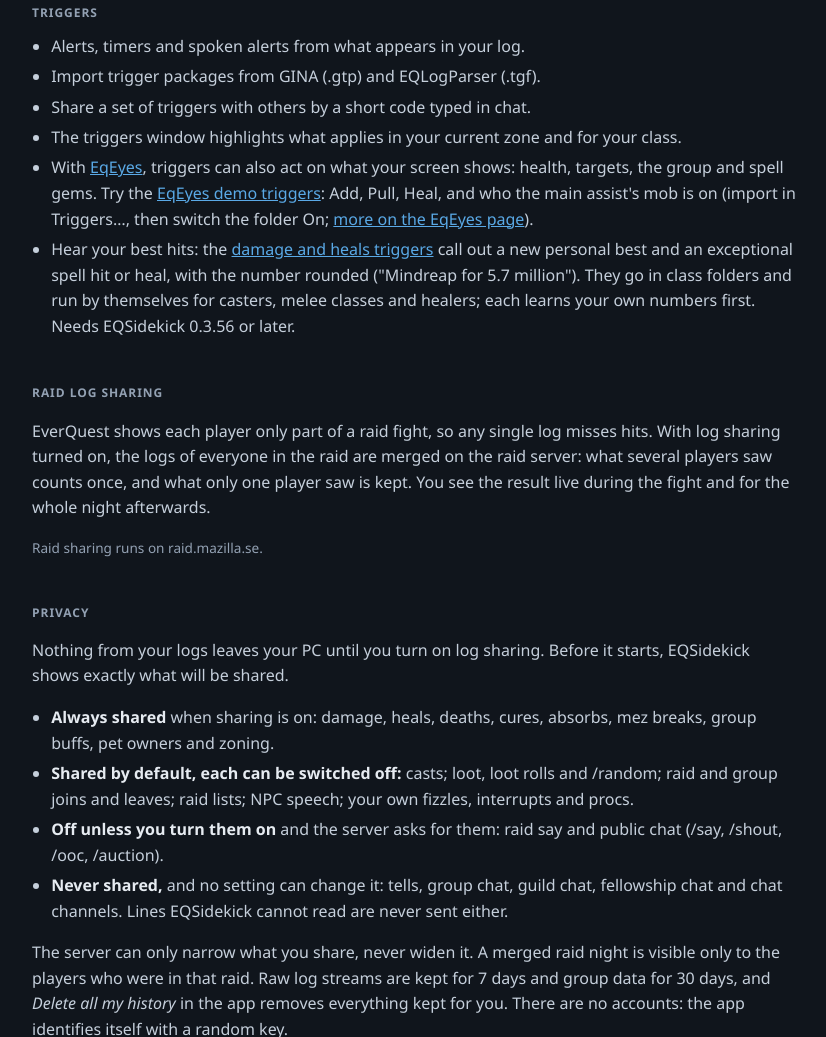
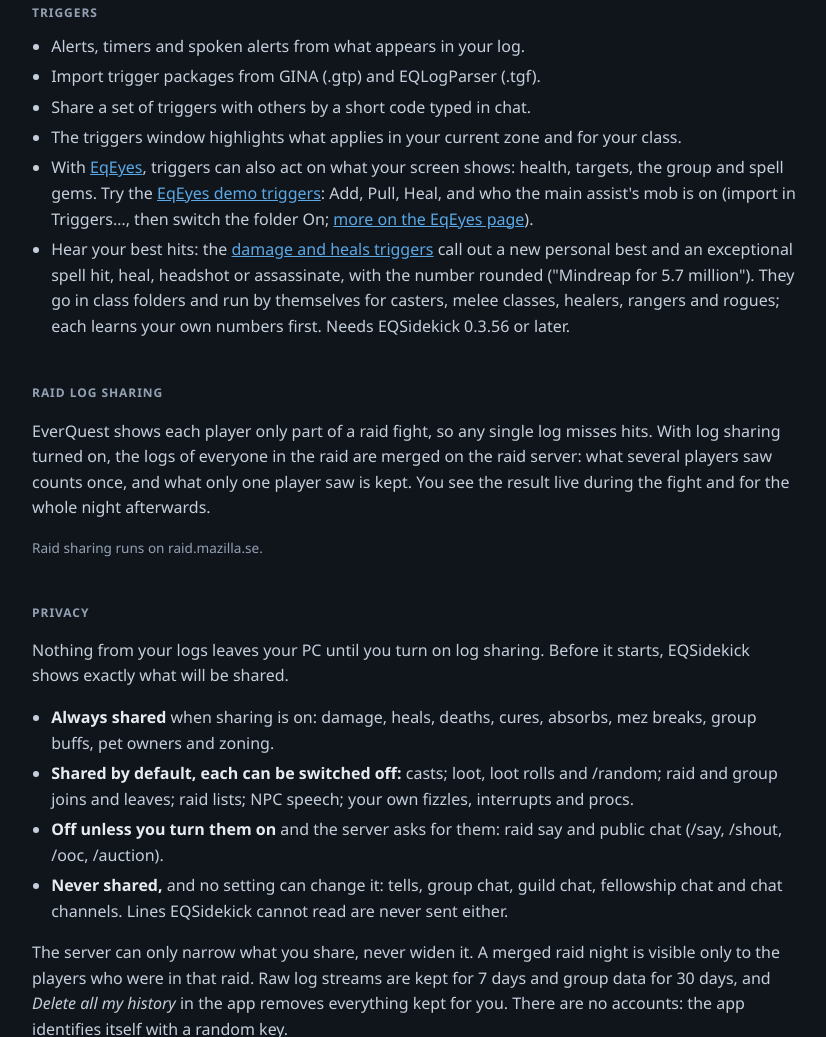
Before and after one commit to mmarpik/mazilla-se, a plain HTML site: page eqsidekick/index.html in a window 1280 px wide. Shown: the part 991-2028 px from the top of the page, without its empty margins (224-1050 px from the left). Drawn offline with Linux system fonts and the light colour scheme.

Commit message:
EQSidekick page: headshot and assassinate in the damage and heals package
Co-Authored-By: Claude Opus 5.5 <noreply@anthropic.com>

```diff
--- a/eqsidekick/index.html
+++ b/eqsidekick/index.html
@@ -84,9 +84,9 @@
           Try the <a href="/eqeyes/EqEyes-Demo.gtp" download>EqEyes demo triggers</a>: Add, Pull, Heal, and who the main
           assist's mob is on (import in Triggers…, then switch the folder On; <a href="/eqeyes/">more on the EqEyes page</a>).</li>
       <li>Hear your best hits: the <a href="Damage-and-Heals.gtp" download>damage and heals triggers</a> call out a new
-          personal best and an exceptional spell hit or heal, with the number rounded ("Mindreap for 5.7 million").
-          They go in class folders and run by themselves for casters, melee classes and healers; each learns your own
-          numbers first. Needs EQSidekick 0.3.56 or later.</li>
+          personal best and an exceptional spell hit, heal, headshot or assassinate, with the number rounded
+          ("Mindreap for 5.7 million"). They go in class folders and run by themselves for casters, melee classes,
+          healers, rangers and rogues; each learns your own numbers first. Needs EQSidekick 0.3.56 or later.</li>
     </ul>
   </section>
 
```
Also changed, not shown: 1 other file.
